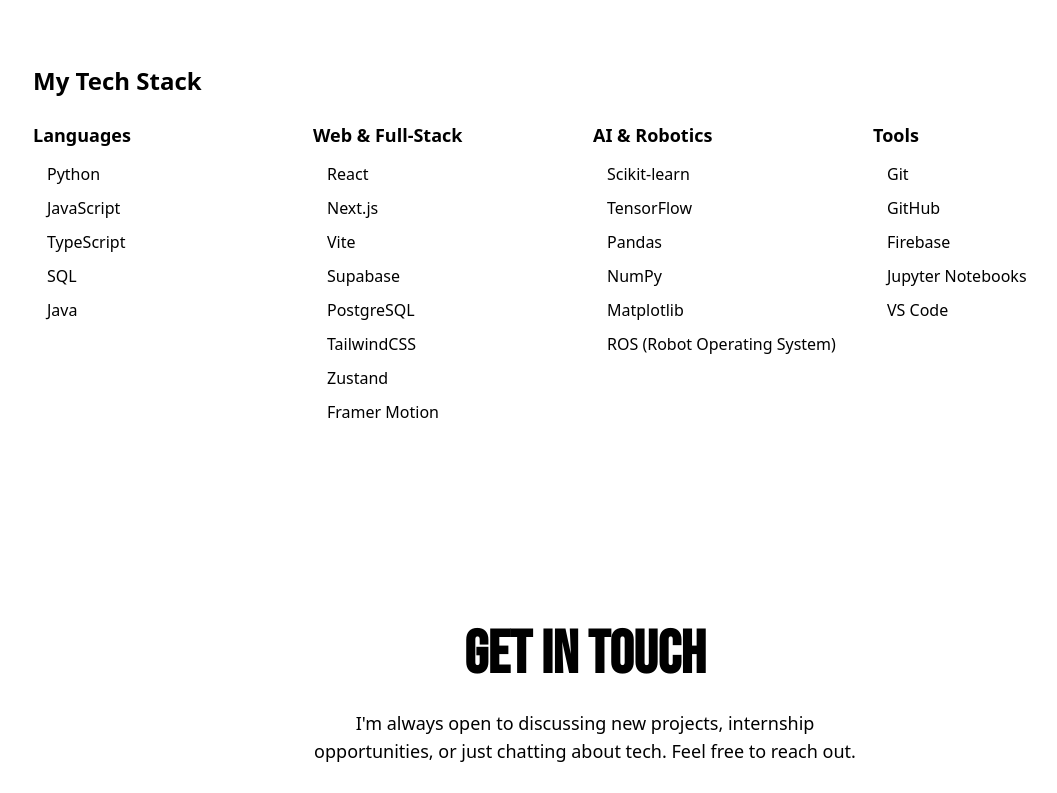
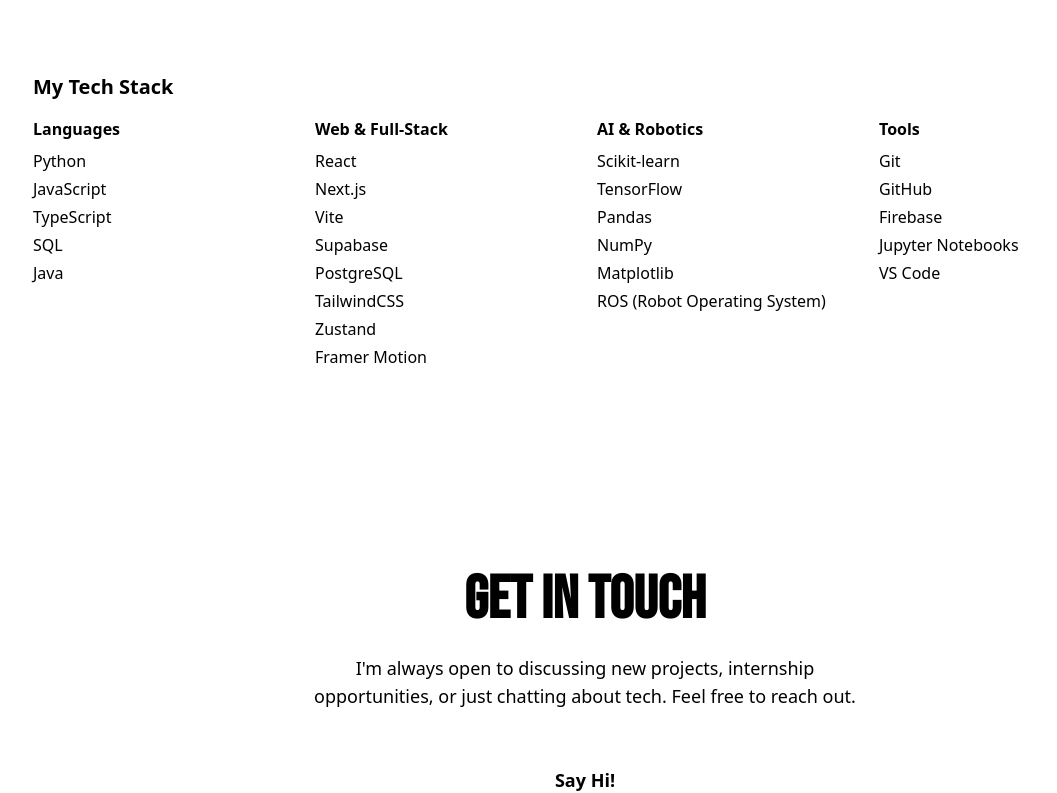
Before and after one commit to zdenc0de/zdenko-portafolio, a Next.js app: page / in a window 1280 px wide. Shown: the part 2254-3047 px from the top of the page, without its empty margins (55-1112 px from the left). Built offline with nearby package versions, Linux system fonts and the light colour scheme.

Commit message:
Last bugs fixed

```diff
--- a/src/components/cards/CaseCard.tsx
+++ b/src/components/cards/CaseCard.tsx
@@ -23,7 +23,7 @@
   return (
     <motion.article
       variants={fadeUp()}
-      className="group flex flex-col rounded-2xl border border-border bg-muted/30 p-4 transition-colors hover:bg-muted/50"
+      className="group flex relative flex-col rounded-2xl border border-border bg-muted/30 p-4 transition-colors hover:bg-muted/50"
       onMouseEnter={handleMouseEnter}
       onMouseLeave={handleMouseLeave}
     >
@@ -32,7 +32,7 @@
         href={c.repoUrl}
         target="_blank"
         rel="noopener noreferrer"
-        className="flex flex-col flex-1"
+        className="relative z-10 flex flex-col flex-1"
       >
 
         <div>
@@ -68,7 +68,7 @@
           <p className="mt-2 text-foreground/80">{c.blurb}</p>
         </div>
 
-        <div className="flex-grow" />
+        <div className="flex-grow pointer-events-none"/>
 
         <div className="mt-4 flex flex-wrap gap-2 text-sm text-muted-foreground">
           {c.tags.map((t) => (
--- a/src/components/sections/About.tsx
+++ b/src/components/sections/About.tsx
@@ -7,15 +7,14 @@
 
 export function About() {
   return (
-    <section id="about" className="py-24 sm:py-32">
+    <section id="about" className="min-h-screen pt-24 md:pt-28 flex items-center justify-center">
       <motion.div
         variants={stagger()}
         initial="hidden"
-        whileInView="show"
+        animate="show"
         viewport={{ once: true, amount: 0.4 }}
-        className="mx-auto grid max-w-6xl grid-cols-1 gap-16 px-6 md:grid-cols-2"
+        className="grid max-w-6xl grid-cols-1 gap-16 px-6 md:grid-cols-2"
       >
-        {/* Columna texto */}
         <div className="space-y-6 text-foreground/80 md:text-lg">
           <motion.h2
             variants={fadeUp()}
@@ -43,7 +42,7 @@
           initial={{ opacity: 0, scale: 0.9 }}
           whileInView={{ opacity: 1, scale: 1 }}
           viewport={{ once: true, amount: 0.4 }}
-          transition={{ duration: 0.8, delay: 0.4, ease: [0.22, 1, 0.36, 1] }}
+          transition={{ duration: 0.4, delay: 0.4, ease: "easeOut" }}
           className="relative mx-auto h-96 w-full max-w-sm"
         >
           <Image
@@ -55,22 +54,20 @@
           <div className="absolute -bottom-4 -right-4 -z-10 h-full w-full rounded-3xl border-2 border-border" />
         </motion.div>
 
-        <motion.div
-          variants={fadeUp()}
-          className="md:col-span-2"
+          <motion.div variants={fadeUp()} className="space-y-4 pt-6 md:col-span-2">
+            <h3 className="text-xl font-bold text-foreground">My Tech Stack</h3>
+
+            <div
+
+              className="grid grid-cols-2 gap-x-6 gap-y-6 sm:grid-cols-2 lg:grid-cols-4"
             >
-          <h3 className="text-2xl font-bold text-foreground">My Tech Stack</h3>
 
-          <div className="mt-6 grid gap-4 sm:grid-cols-2 lg:grid-cols-4">
               {techStack.map((category) => (
-              <div key={category.name} className="min-w-0">
-                <p className="text-lg font-semibold text-foreground/90">{category.name}</p>
-                <ul className="mt-3 space-y-2 text-foreground/80">
-                  {category.items.map((tech: string) => (
-                    <li key={tech} className="flex items-start gap-2">
-                      <span className="mt-2 inline-block h-1.5 w-1.5 rounded-full bg-secondary" />
-                      <span className="leading-relaxed">{tech}</span>
-                    </li>
+                <div key={category.name} className="space-y-2">
+                  <p className="text-base text-foreground/90 font-bold">{category.name}</p>
+                  <ul className="space-y-1 text-base text-muted-foreground">
+                    {category.items.map((tech) => (
+                      <li key={tech}>{tech}</li>
                     ))}
                   </ul>
                 </div>
--- a/src/components/sections/Contact.tsx
+++ b/src/components/sections/Contact.tsx
@@ -9,7 +9,7 @@
   const currentYear = new Date().getFullYear();
 
   return (
-    <section id="contact" className="py-24 sm:py-8 mt-10">
+    <section id="contact" className="min-h-screen pt-24 md:pt-28 flex items-center justify-center pb-4">
       <motion.div
         variants={stagger()}
         initial="hidden"
@@ -17,7 +17,6 @@
         viewport={{ once: true, amount: 0.2 }}
         className="mx-auto max-w-6xl px-6 text-center"
       >
-        {/* --- Contenido Principal --- */}
         <motion.h2
           variants={fadeUp()}
           className="text-4xl font-black text-foreground md:text-6xl"
@@ -52,7 +51,7 @@
               href={link.href}
               target="_blank"
               rel="noopener noreferrer"
-              className="group flex flex-col items-center gap-2 text-foreground/70 transition-colors hover:text-foreground"
+              className="group flex flex-col items-center gap-2 p-3 text-foreground/70 transition-colors hover:text-foreground"
             >
               <Image
                 src={link.logo!}
```
Also changed, not shown: src/components/core/Header.tsx (+45 -69 lines), 1 other file (tests, documents, lock files or other folders). Lines whose indentation alone changed are shown as unchanged.
